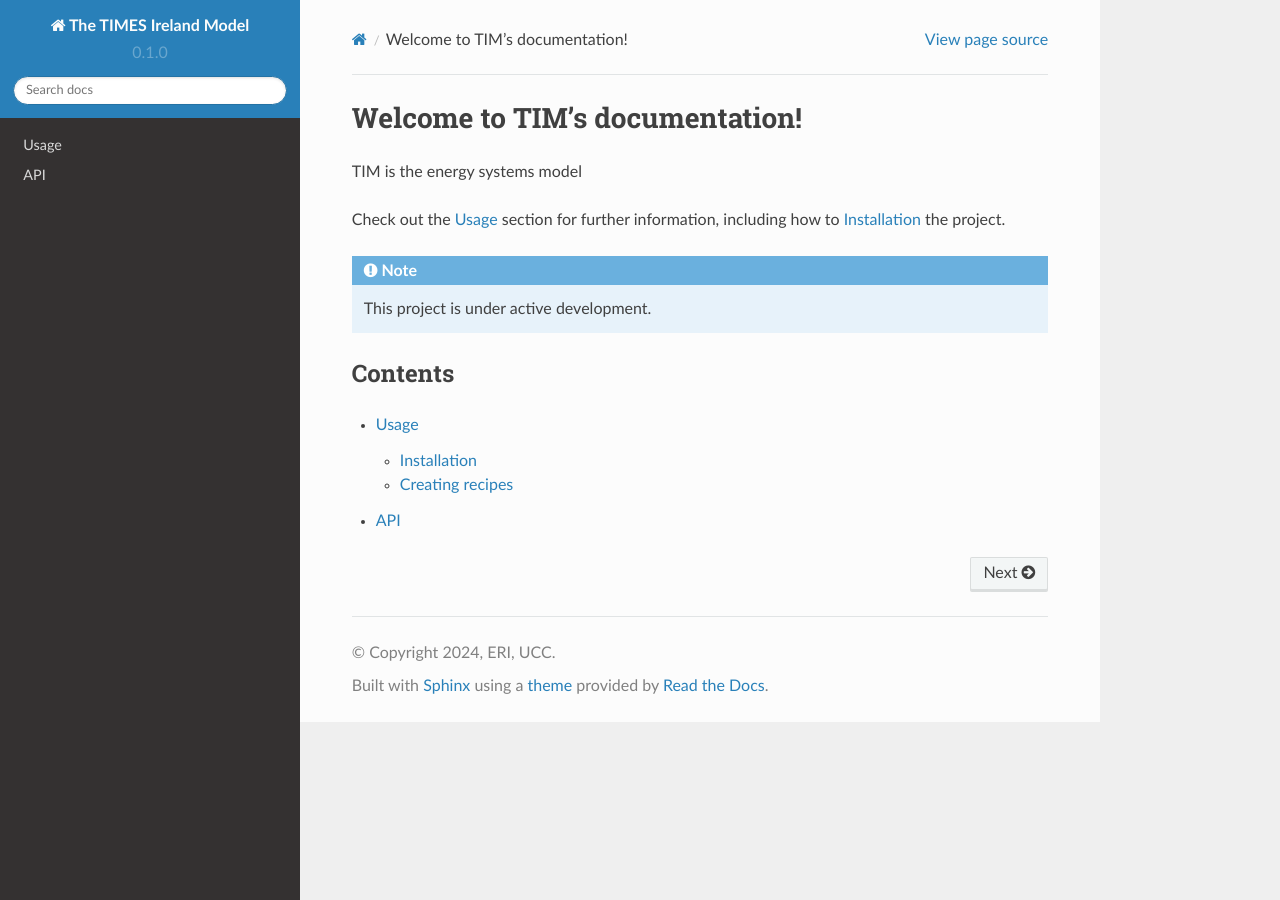
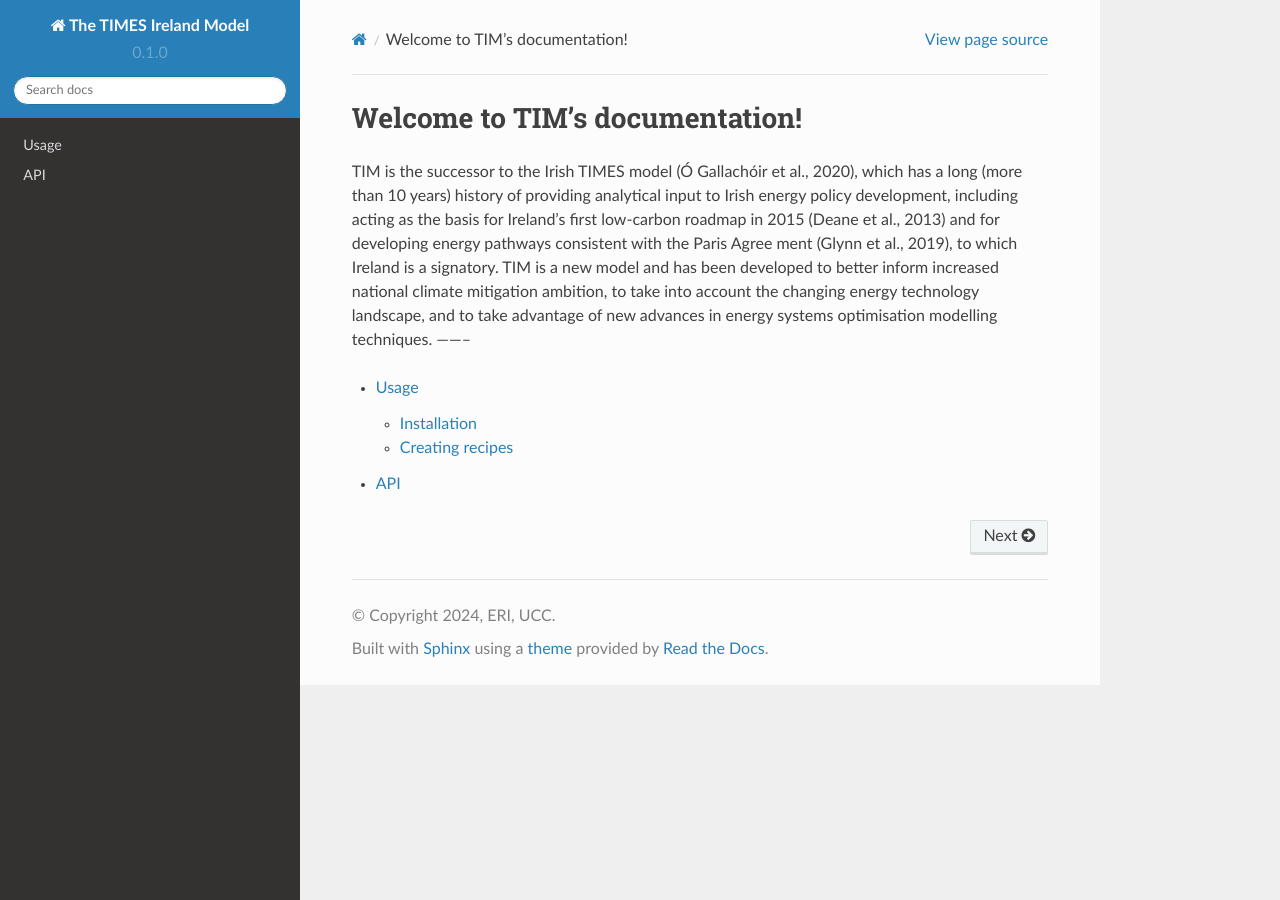
Before and after one commit to MaREI-EPMG/TIM-documentation, a Sphinx documentation site: the page built from docs/source/index.rst, in a window 1280 px wide. Built offline with Sphinx 7.4.7 and the Read the Docs theme 2.0.0, drawn with Linux system fonts in a browser that asks for light colours.

Commit message:
Update index.rst

```diff
--- a/docs/source/index.rst
+++ b/docs/source/index.rst
@@ -1,16 +1,8 @@
 Welcome to TIM's documentation!
 ===================================
 
-TIM is the energy systems model
-
-Check out the :doc:`usage` section for further information, including
-how to :ref:`installation` the project.
-
-.. note::
-
-   This project is under active development.
-
-Contents
+TIM is the successor to the Irish TIMES model (Ó Gallachóir et al., 2020), which has a long (more than 10 years) history of providing analytical input to Irish energy policy development, including acting as the basis for Ireland’s first low-carbon roadmap in 2015 (Deane et al., 2013) and for developing energy pathways consistent with the Paris Agree
+ment (Glynn et al., 2019), to which Ireland is a signatory. TIM is a new model and has been developed to better inform increased national climate mitigation ambition, to take into account the changing energy technology landscape, and to take advantage of new advances in energy systems optimisation modelling techniques.
 --------
 
 .. toctree::
```
